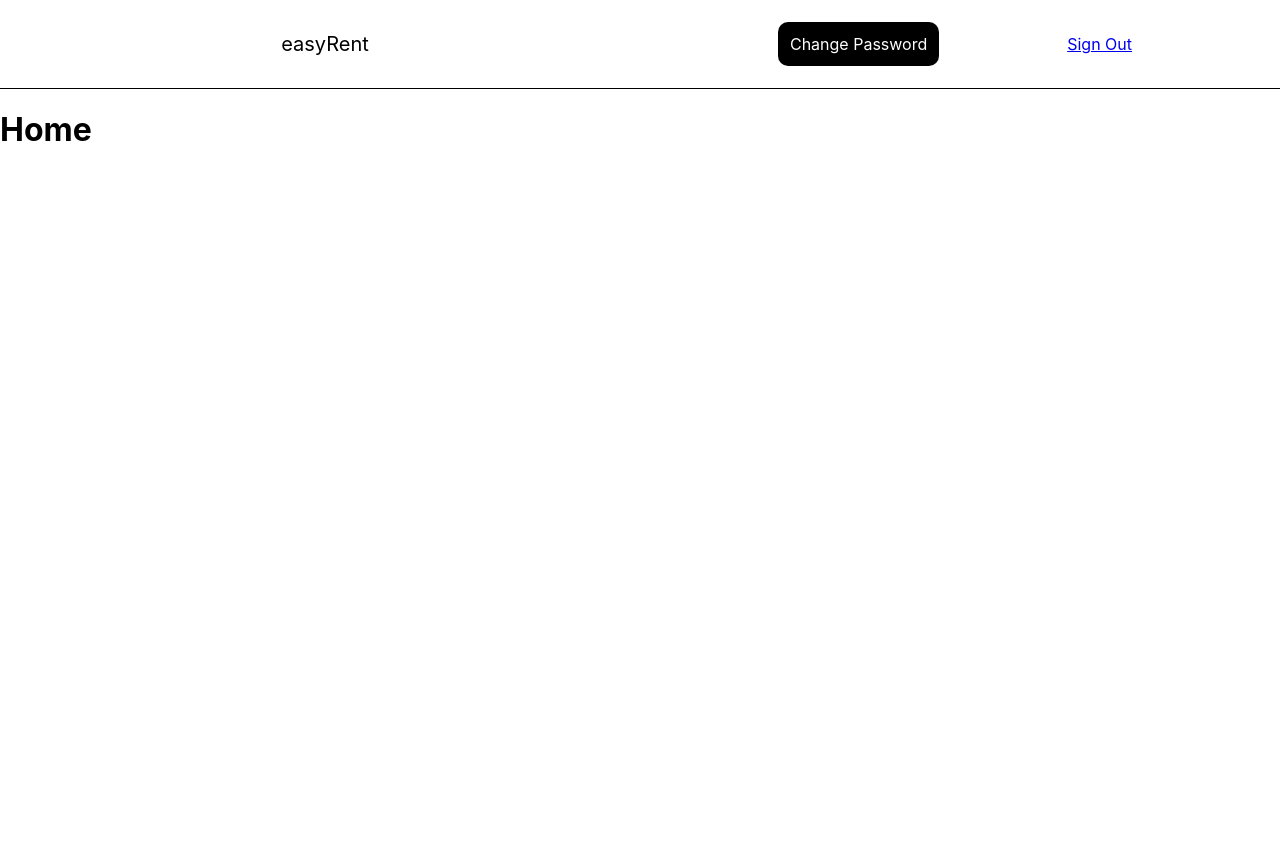
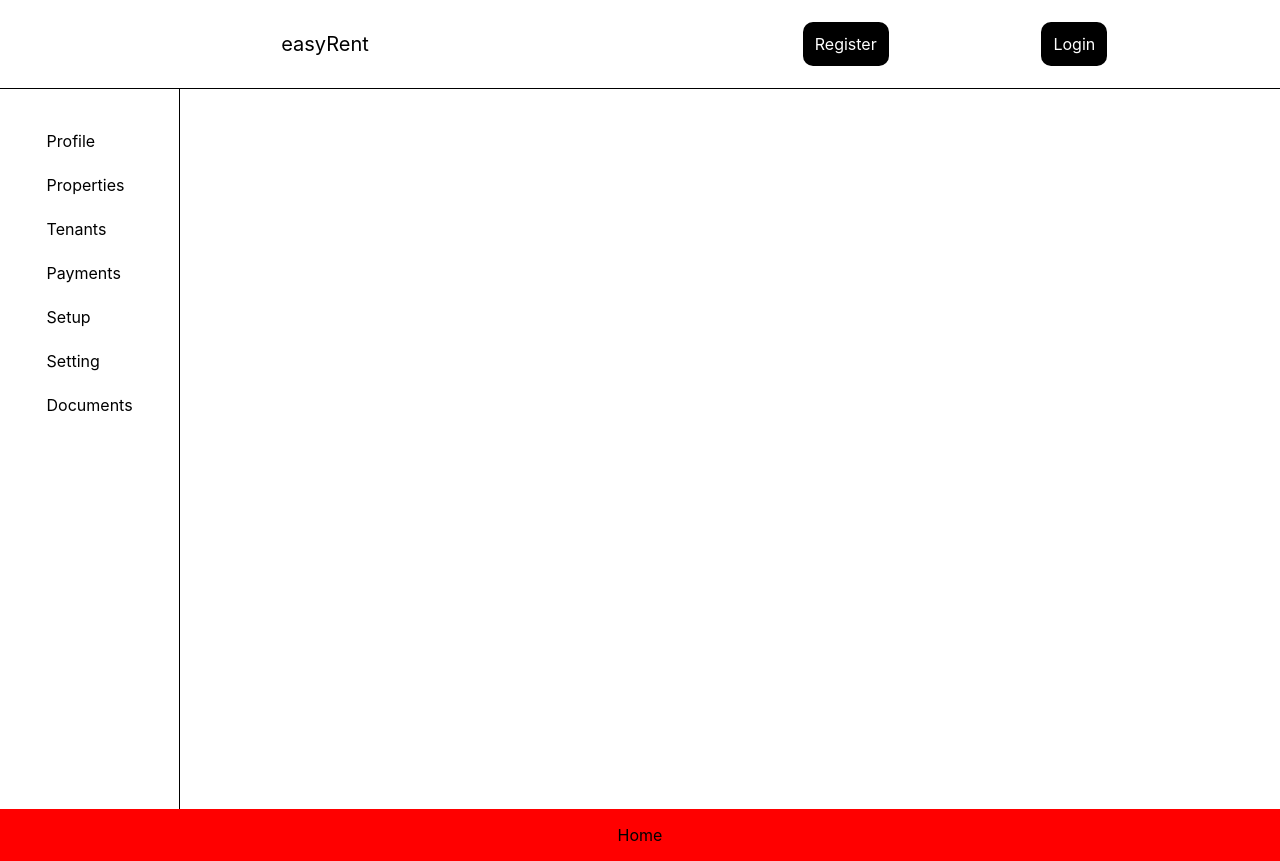
Before and after one commit to matthewhiggins415/easyRentFrontEnd, a React (Create React App) app: page /home in a window 1280 px wide. Before the commit the page ends 800 px from the top, so only its background shows below. Built offline with nearby package versions, Linux system fonts and the light colour scheme.

Commit message:
logout added, navbar added.

```diff
--- a/src/App.js
+++ b/src/App.js
@@ -1,16 +1,19 @@
 import React, { useState } from 'react'
 import { Routes, Route } from 'react-router-dom'
-
 import Header from './components/Header/Header'
 import Login from './components/Auth/Login'
 import Register from './components/Auth/Register'
+import SignOut from './components/Auth/SignOut'
 import Landing from './components/Views/Landing.js'
 import Home from './components/Views/Home'
-
+import Profile from './components/Views/Profile'
 
 const App = () => {
-  const [user, setUser] = useState({})
+  const [user, setUser] = useState(null)
   // const [messageAlerts, setMessageAlerts] = useState([])
+  console.log(user)
+
+  const clearUser = () => setUser(null)
 
   return (
     <>
@@ -19,7 +22,9 @@
         <Route path="/" element={<Landing />} />
         <Route path="/register" element={<Register setUser={setUser} />} />
         <Route path="/login" element={<Login setUser={setUser}/>} />
+        <Route path="/sign-out" element={<SignOut clearUser={clearUser} user={user}/>} />
         <Route path="/home" element={<Home />} />
+        <Route path="/profile" element={<Profile />} />
       </Routes>
     </>
   )
--- /dev/null
+++ b/src/components/Auth/SignOut.js
@@ -0,0 +1,25 @@
+import React, { useState, useEffect } from 'react'
+import { Navigate } from 'react-router-dom'
+
+import { signOut } from '../../api/auth'
+
+const SignOut = ({ user, clearUser }) => {
+  const [shouldNavigate, setShouldNavigate] = useState(false)
+
+  useEffect(() => {
+    const performSignOut = async () => {
+      await signOut(user)
+      clearUser()
+      setShouldNavigate(true)
+    }
+    performSignOut()
+  }, [])
+
+  if (!user || shouldNavigate) {
+    return <Navigate to='/' />
+  }
+
+  return ''
+}
+
+export default SignOut
--- a/src/components/Header/Header.js
+++ b/src/components/Header/Header.js
@@ -39,8 +39,7 @@
 
 const authenticatedOptions = (
   <NavContainer>
-    <Link style={linkStyle} to='/change-password' >Change Password</Link>
-    <Link to='/sign-out' >Sign Out</Link>
+    <Link style={linkStyle} to='/sign-out' >Sign Out</Link>
   </NavContainer>
 )
 
--- /dev/null
+++ b/src/components/Header/SideNavBar.js
@@ -0,0 +1,46 @@
+import React from 'react'
+import { Link } from 'react-router-dom'
+import styled from 'styled-components'
+
+const DIV = styled.div`
+  display: flex;
+  height: 90vh;
+  width: 14vw;
+  border-right: 1px solid black;
+  flex-direction: column;
+  justify-content: start;
+  align-items: center;
+`
+const LinkContainer = styled.div`
+  margin-top: 30px;
+  height: 50%;
+  display: flex;
+  flex-direction: column;
+`
+
+const linkStyle = {
+    color: "black",
+    underline: "none",
+    "textDecoration": "none",
+    "backgroundColor": "transparent",
+    padding: "12px",
+    "borderRadius": "10px"
+}
+
+const SideNavBar = () => {
+  return (
+    <DIV>
+      <LinkContainer>
+        <Link style={linkStyle} to="/profile">Profile</Link>
+        <Link style={linkStyle} to="/properties">Properties</Link>
+        <Link style={linkStyle} to="/tenants">Tenants</Link>
+        <Link style={linkStyle} to="/payments">Payments</Link>
+        <Link style={linkStyle} to="/setup">Setup</Link>
+        <Link style={linkStyle} to="/settings">Setting</Link>
+        <Link style={linkStyle} to="/documents">Documents</Link>
+      </LinkContainer>
+    </DIV>
+  )
+}
+
+export default SideNavBar
--- a/src/components/Views/Home.js
+++ b/src/components/Views/Home.js
@@ -1,8 +1,23 @@
 import React from 'react'
+import styled from 'styled-components'
+import SideNavBar from '../Header/SideNavBar'
+
+const DIV = styled.div`
+  display: flex;
+  width: 100%;
+  background-color: red;
+  align-items: center;
+  justify-content: center;
+`
 
 const Home = () => {
   return (
-    <h1>Home</h1>
+    <>
+    <SideNavBar />
+    <DIV>
+      <p>Home</p>
+    </DIV>
+    </>
   )
 }
 
--- /dev/null
+++ b/src/components/Views/Profile.js
@@ -0,0 +1,13 @@
+import React from 'react'
+import SideNavBar from '../Header/SideNavBar'
+
+const Profile = () => {
+    return (
+        <>
+          <SideNavBar />
+          <h1>profile</h1>
+        </>
+    )
+}
+
+export default Profile
```
